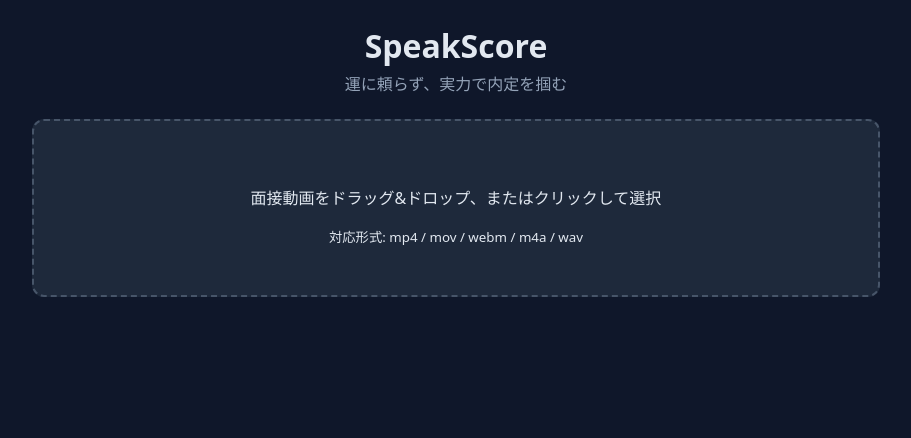
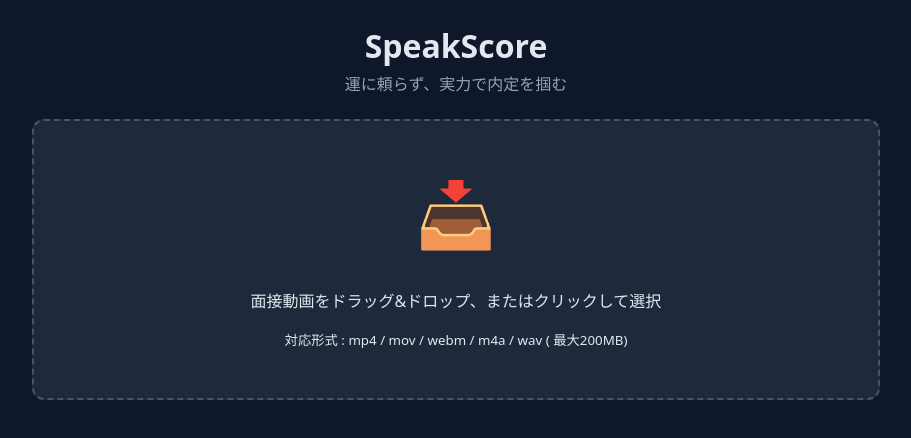
Before and after one commit to shvalin1/speak-score, a React (Vite) app in the folder frontend/: page / in a window 1280 px wide. Shown: the top 438 px of the page, without its empty margins (184-1095 px from the left). Built offline with nearby package versions, Linux system fonts and the light colour scheme; no server answers.

Commit message:
feat: アップロード画面の見た目とバリデーションを追加

```diff
--- a/frontend/src/components/UploadZone.tsx
+++ b/frontend/src/components/UploadZone.tsx
@@ -4,7 +4,7 @@
 
 import { useRef, useState } from "react";
 
-const ACCEPTED = ["video/mp4", "video/quicktime", "video/webm", "audio/m4a", "audio/wav"];
+const ALLOWED_EXTENSIONS = ["mp4", "mov", "webm", "m4a", "wav"];
 const MAX_BYTES = 200 * 1024 * 1024; // 申告サイズ上限の目安（実効はサーバ側で担保）
 
 interface Props {
@@ -17,13 +17,14 @@ export function UploadZone({ onUpload, uploadPct }: Props) {
   const [error, setError] = useState<string | null>(null);
   const [dragging, setDragging] = useState(false);
 
-  const validateAndUpload = (file: File) => {
-    if (file.type && !ACCEPTED.includes(file.type)) {
-      setError(`対応していない形式です: ${file.type}`);
+const validateAndUpload = (file: File) => {
+    const extension = file.name.split('.').pop()?.toLowerCase();
+    if (!extension || !ALLOWED_EXTENSIONS.includes(extension)) {
+      setError(`対応していない形式です（.${extension}）`);
       return;
     }
     if (file.size > MAX_BYTES) {
-      setError("ファイルが大きすぎます。");
+      setError("ファイルが大きすぎます（最大200MB）。");
       return;
     }
     setError(null);
@@ -55,13 +56,16 @@ export function UploadZone({ onUpload, uploadPct }: Props) {
       }}
       onClick={() => inputRef.current?.click()}
     >
+      <div style={{ fontSize: "4rem", marginBottom: "2rem", textAlign: "center" }}>📥</div>
+
       <p>面接動画をドラッグ&ドロップ、またはクリックして選択</p>
-      <small>対応形式: mp4 / mov / webm / m4a / wav</small>
-      {error && <p className="error">{error}</p>}
+      <small>対応形式 : {ALLOWED_EXTENSIONS.join(" / ")} ( 最大200MB)</small>
+      {error && <p className="error">⚠️ {error}</p>}
+
       <input
         ref={inputRef}
         type="file"
-        accept={ACCEPTED.join(",")}
+        accept={ALLOWED_EXTENSIONS.map((ext) => `.${ext}`).join(",")}
         hidden
         onChange={(e) => {
           const file = e.target.files?.[0];
```
